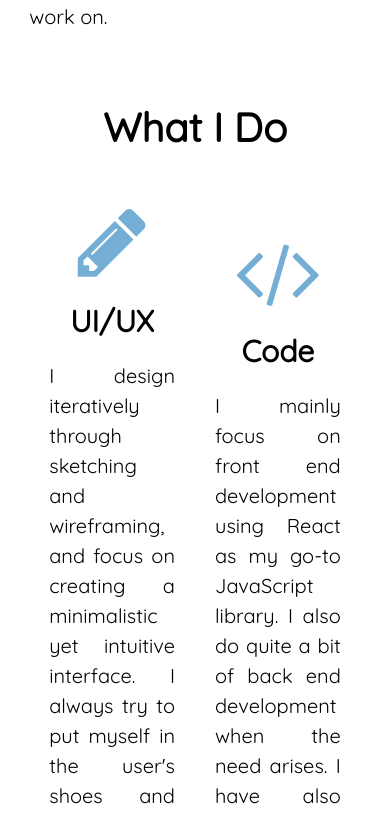
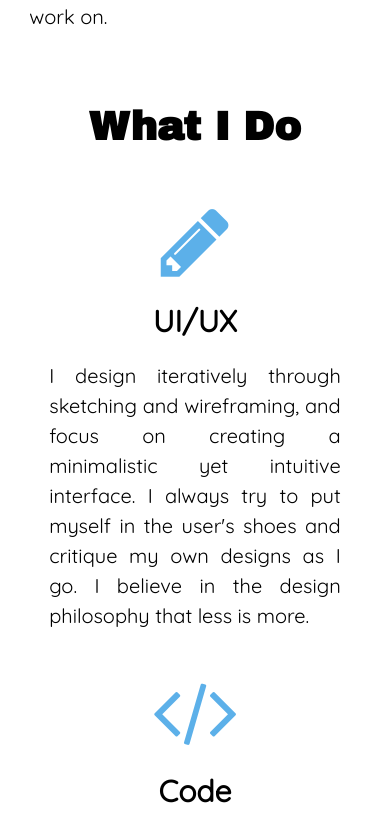
Before and after one commit to theoJA/pf, a React (Create React App) app: page / in a window 390 px wide. Shown: the part 1830-2646 px from the top of the page. Built offline with nearby package versions, Linux system fonts and the light colour scheme.

Commit message:
Added styling stuff

```diff
--- a/public/index.html
+++ b/public/index.html
@@ -25,6 +25,7 @@
     <link rel="stylesheet" type="text/css" href="//fonts.googleapis.com/css?family=Quicksand" />
     <link rel="stylesheet" type="text/css" href="//fonts.googleapis.com/css?family=Archivo Black" />
     <link rel="stylesheet" type="text/css" href="//fonts.googleapis.com/css?family=Tenor Sans" />
+    <link rel="stylesheet" type="text/css" href="//fonts.googleapis.com/css?family=Open Sans" />
   </head>
   <body>
     <noscript>
--- a/src/App.css
+++ b/src/App.css
@@ -22,3 +22,8 @@ header {
   line-height: 30px;
   text-align: justify;
 }
+
+.page-content-grey {
+  width: 100%;
+  background-color: #eeeeee;
+}
--- a/src/components/About.css
+++ b/src/components/About.css
@@ -35,7 +35,8 @@ div.about-desc-text p {
 }
 
 div h1 {
-  margin-top: 0em;
+  margin-top: 1em;
+  font-family: "Archivo Black";
 }
 
 .what-i-do-container {
@@ -43,8 +44,12 @@ div h1 {
   flex-direction: row;
 }
 
+#what-i-do {
+  font-family: "Tenor Sans";
+}
+
 div.what-i-do-container div i {
-  color: rgb(117, 174, 212);
+  color: rgb(92, 176, 233);
 }
 
 div.what-i-do-container div p {
@@ -87,8 +92,9 @@ div.what-i-do-container div {
     margin-top: 1em;
     margin-bottom: 1em;
   }
-  .what-i-do-container {
+  .what-i-do-container{
     flex-wrap: wrap;
+    flex-direction: column;
   }
   div.what-i-do-container div {
     margin: 1em 1em;
```
